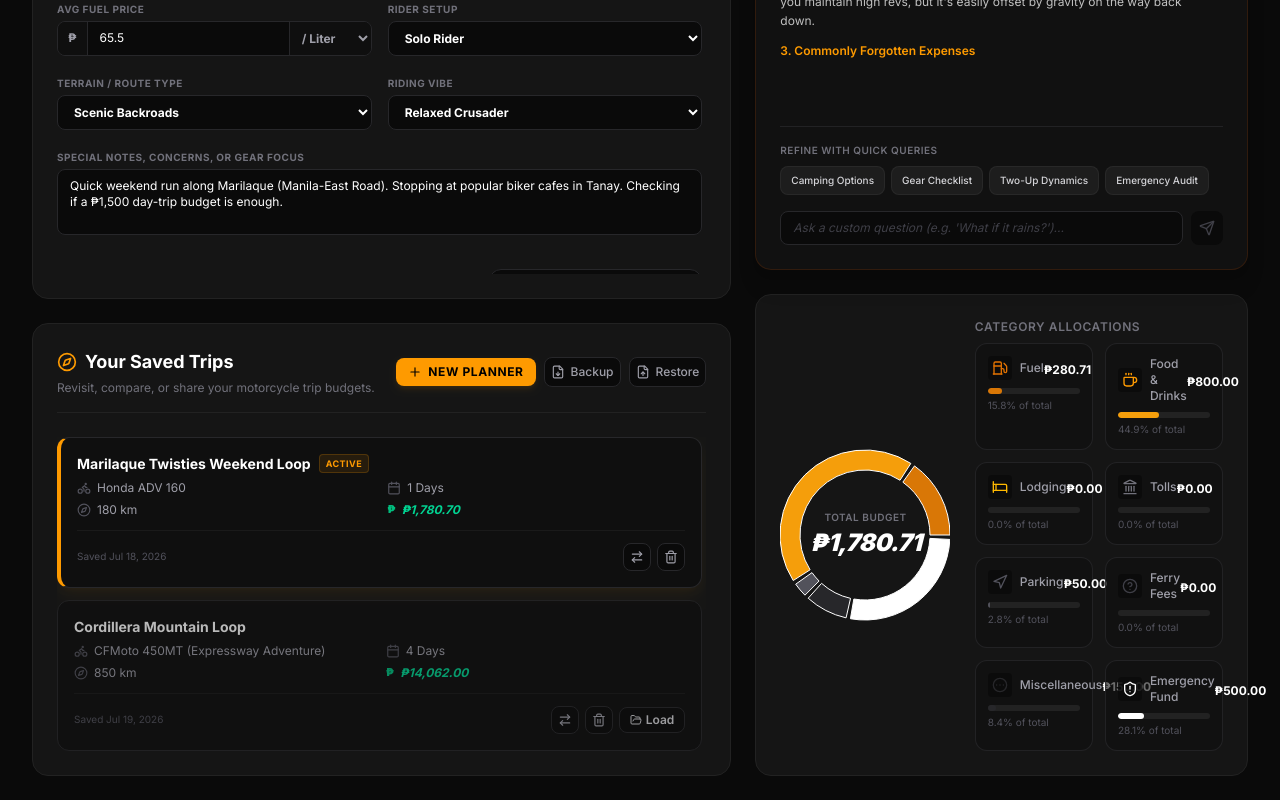
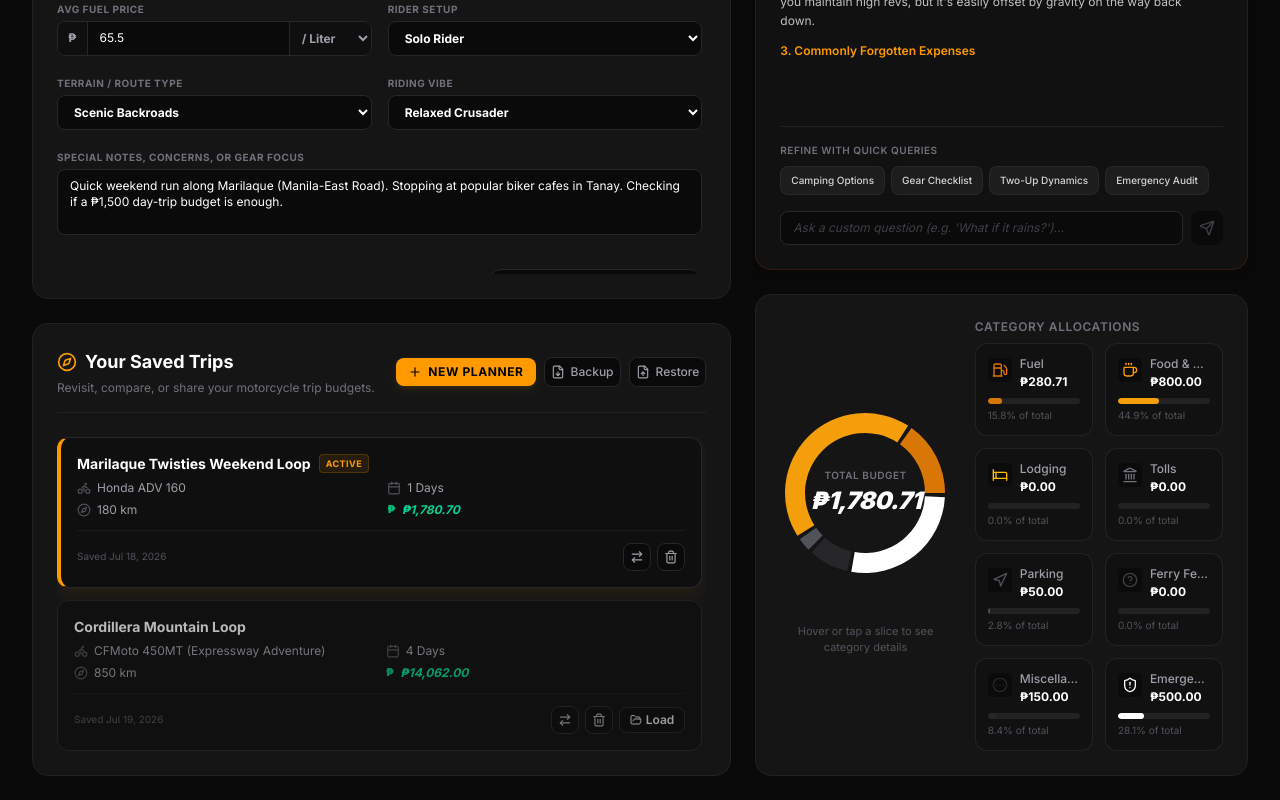
Before and after one commit to pjaganon/Graded-Mini-Project-4.2-AI-Powered-Web-Application, a React (Vite) app: page / in a window 1280 px wide. Shown: the part 708-1508 px from the top of the page. Built offline with nearby package versions, Linux system fonts and the light colour scheme.

Commit message:
Improve budget chart layout for category prices and slice details.
Stack allocation amounts under labels and show slice details below the donut so they no longer overflow or cover the total.

```diff
--- a/src/components/BudgetChart.tsx
+++ b/src/components/BudgetChart.tsx
@@ -3,8 +3,8 @@
  * SPDX-License-Identifier: Apache-2.0
  */
 
-import React from "react";
-import { ResponsiveContainer, PieChart, Pie, Cell, Tooltip, Legend } from "recharts";
+import React, { useState } from "react";
+import { ResponsiveContainer, PieChart, Pie, Cell } from "recharts";
 import { ExpenseBreakdown } from "../types";
 import { Fuel, Coffee, Bed, Landmark, ShieldAlert, CircleEllipsis, Navigation, HelpCircle } from "lucide-react";
 
@@ -45,11 +45,17 @@ const CATEGORY_ICONS: Record<keyof ExpenseBreakdown, React.ReactNode> = {
   emergency: <ShieldAlert className="w-4 h-4 text-white" />,
 };
 
+type ChartSlice = {
+  name: string;
+  value: number;
+  color: string;
+};
+
 export const BudgetChart: React.FC<BudgetChartProps> = ({ expenses }) => {
+  const [activeIndex, setActiveIndex] = useState<number | null>(null);
   const total = Object.values(expenses).reduce((acc, curr) => acc + curr, 0);
 
-  // Filter out $0 categories for the Recharts data
-  const chartData = Object.entries(expenses)
+  const chartData: ChartSlice[] = Object.entries(expenses)
     .map(([key, value]) => ({
       name: CATEGORY_LABELS[key as keyof ExpenseBreakdown],
       value: value,
@@ -62,56 +68,74 @@ export const BudgetChart: React.FC<BudgetChartProps> = ({ expenses }) => {
     return `${((value / total) * 100).toFixed(1)}%`;
   };
 
-  const CustomTooltip = ({ active, payload }: any) => {
-    if (active && payload && payload.length) {
-      const data = payload[0].payload;
-      return (
-        <div className="bg-[#0F0F0F] border border-[#222] p-3 rounded-lg shadow-xl text-xs font-sans">
-          <p className="font-semibold text-white">{data.name}</p>
-          <p className="text-zinc-400 mt-1">
-            Amount: <span className="text-white font-medium">₱{data.value.toLocaleString(undefined, { minimumFractionDigits: 2, maximumFractionDigits: 2 })}</span>
-          </p>
-          <p className="text-zinc-500">
-            Share: <span className="text-white font-medium">{formatPercentage(data.value)}</span>
-          </p>
-        </div>
-      );
-    }
-    return null;
-  };
+  const activeSlice = activeIndex !== null ? chartData[activeIndex] : null;
 
   return (
     <div id="budget-chart-container" className="grid grid-cols-1 lg:grid-cols-12 gap-6 bg-[#151515] border border-[#222] p-6 rounded-2xl">
       {/* Visual Recharts Donut */}
-      <div className="lg:col-span-5 flex flex-col items-center justify-center min-h-[240px]">
+      <div className="lg:col-span-5 flex flex-col items-center justify-center min-h-[280px]">
         {chartData.length === 0 ? (
           <div className="text-center text-zinc-600 py-10">
             <p className="text-sm font-medium">No expenses logged yet</p>
             <p className="text-xs mt-1">Fill out the planner to see the visual breakdown</p>
           </div>
         ) : (
-          <div className="w-full h-[240px] relative">
+          <div className="w-full flex flex-col items-center gap-3">
+            <div className="w-full h-[220px] relative">
               <ResponsiveContainer width="100%" height="100%">
                 <PieChart>
                   <Pie
                     data={chartData}
                     cx="50%"
                     cy="50%"
-                  innerRadius={65}
-                  outerRadius={85}
+                    innerRadius={60}
+                    outerRadius={80}
                     paddingAngle={3}
                     dataKey="value"
+                    onMouseEnter={(_, index) => setActiveIndex(index)}
+                    onMouseLeave={() => setActiveIndex(null)}
+                    onClick={(_, index) => setActiveIndex(index)}
                   >
                     {chartData.map((entry, index) => (
-                    <Cell key={`cell-${index}`} fill={entry.color} />
+                      <Cell
+                        key={`cell-${index}`}
+                        fill={entry.color}
+                        opacity={activeIndex === null || activeIndex === index ? 1 : 0.35}
+                        stroke={activeIndex === index ? "#f59e0b" : "transparent"}
+                        strokeWidth={activeIndex === index ? 2 : 0}
+                      />
                     ))}
                   </Pie>
-                <Tooltip content={<CustomTooltip />} />
                 </PieChart>
               </ResponsiveContainer>
               <div className="absolute inset-0 flex flex-col items-center justify-center pointer-events-none">
                 <span className="text-[10px] text-zinc-500 font-sans tracking-wider uppercase font-semibold">Total Budget</span>
-              <span className="text-2xl font-black text-white font-sans mt-0.5 italic tracking-tight">₱{total.toLocaleString(undefined, { minimumFractionDigits: 2, maximumFractionDigits: 2 })}</span>
+                <span className="text-xl sm:text-2xl font-black text-white font-sans mt-0.5 italic tracking-tight">
+                  ₱{total.toLocaleString(undefined, { minimumFractionDigits: 2, maximumFractionDigits: 2 })}
+                </span>
+              </div>
+            </div>
+
+            {/* Detail panel lives outside the donut so it never covers the total */}
+            <div className="w-full min-h-[72px]">
+              {activeSlice ? (
+                <div className="bg-[#0F0F0F] border border-[#222] px-4 py-3 rounded-xl shadow-xl text-xs font-sans text-center sm:text-left">
+                  <p className="font-semibold text-white">{activeSlice.name}</p>
+                  <p className="text-zinc-400 mt-1">
+                    Amount:{" "}
+                    <span className="text-white font-medium">
+                      ₱{activeSlice.value.toLocaleString(undefined, { minimumFractionDigits: 2, maximumFractionDigits: 2 })}
+                    </span>
+                  </p>
+                  <p className="text-zinc-500">
+                    Share: <span className="text-white font-medium">{formatPercentage(activeSlice.value)}</span>
+                  </p>
+                </div>
+              ) : (
+                <p className="text-[11px] text-zinc-600 text-center py-2">
+                  Hover or tap a slice to see category details
+                </p>
+              )}
             </div>
           </div>
         )}
@@ -131,18 +155,18 @@ export const BudgetChart: React.FC<BudgetChartProps> = ({ expenses }) => {
             return (
               <div
                 key={key}
-                className="p-3 rounded-xl border border-zinc-800/80 bg-[#0F0F0F]/60 hover:bg-[#0F0F0F]/90 transition-all duration-200"
+                className="p-3 rounded-xl border border-zinc-800/80 bg-[#0F0F0F]/60 hover:bg-[#0F0F0F]/90 transition-all duration-200 overflow-hidden"
               >
-                <div className="flex items-center justify-between mb-1">
-                  <div className="flex items-center gap-2">
-                    <div className="p-1 rounded bg-[#0A0A0A]/80">{icon}</div>
-                    <span className="text-xs font-medium text-zinc-400">{label}</span>
-                  </div>
-                  <div className="text-right">
-                    <span className="text-xs font-bold text-white">₱{value.toLocaleString(undefined, { minimumFractionDigits: 2, maximumFractionDigits: 2 })}</span>
+                <div className="flex items-start gap-2 mb-2 min-w-0">
+                  <div className="p-1 rounded bg-[#0A0A0A]/80 shrink-0 mt-0.5">{icon}</div>
+                  <div className="min-w-0 flex-1">
+                    <span className="text-xs font-medium text-zinc-400 block truncate">{label}</span>
+                    <span className="text-xs font-bold text-white block mt-0.5 break-all">
+                      ₱{value.toLocaleString(undefined, { minimumFractionDigits: 2, maximumFractionDigits: 2 })}
+                    </span>
                   </div>
                 </div>
-                <div className="w-full bg-[#222] rounded-full h-1.5 overflow-hidden mt-2">
+                <div className="w-full bg-[#222] rounded-full h-1.5 overflow-hidden">
                   <div
                     className="h-full rounded-full transition-all duration-500"
                     style={{
```
Lines whose indentation alone changed are shown as unchanged.
